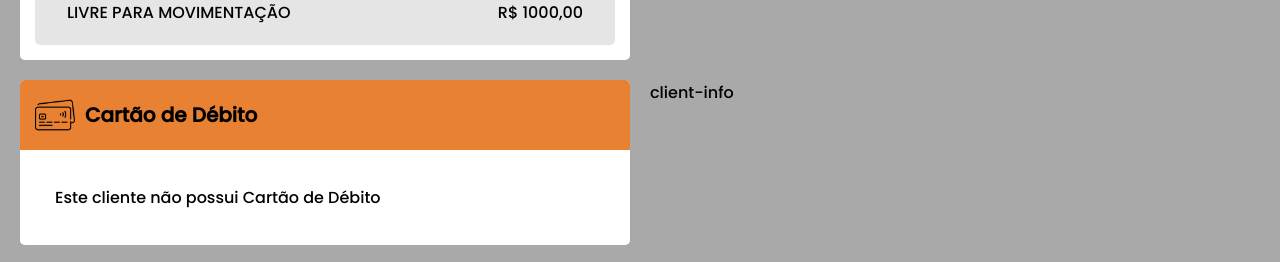
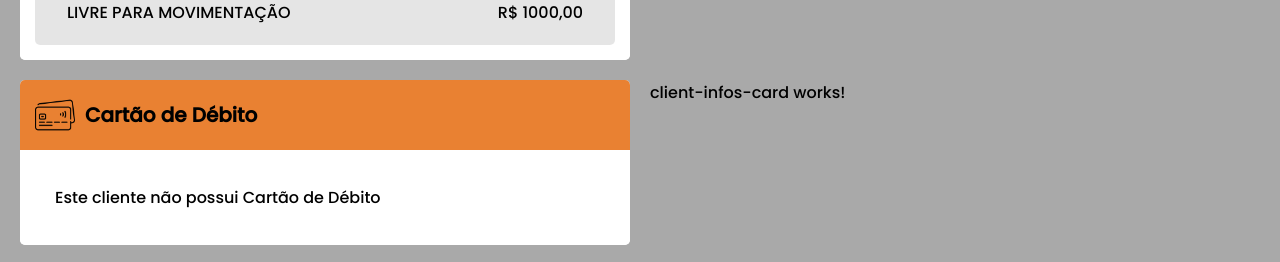
Before and after one commit to thiago-desenv/layout-cards-base-angular-refactored, an Angular app: page / in a window 1280 px wide. Shown: the part 555-817 px from the top of the page. Built offline with nearby package versions, Linux system fonts and the light colour scheme.

Commit message:
Criado o componente client-infos-card

```diff
--- a/src/app/app.component.html
+++ b/src/app/app.component.html
@@ -9,6 +9,6 @@
     <app-debit-card></app-debit-card>
   </div>
   <div class="item">
-    client-info
+    <app-client-infos-card></app-client-infos-card>
   </div>
 </div>
--- a/src/app/app.module.ts
+++ b/src/app/app.module.ts
@@ -5,13 +5,15 @@ import { AppComponent } from './app.component';
 import { BalanceCardComponent } from './components/balance-card/balance-card.component';
 import { CreditCardComponent } from './components/credit-card/credit-card.component';
 import { DebitCardComponent } from './components/debit-card/debit-card.component';
+import { ClientInfosCardComponent } from './components/client-infos-card/client-infos-card.component';
 
 @NgModule({
   declarations: [
     AppComponent,
     BalanceCardComponent,
     CreditCardComponent,
-    DebitCardComponent
+    DebitCardComponent,
+    ClientInfosCardComponent
   ],
   imports: [
     BrowserModule
--- /dev/null
+++ b/src/app/components/client-infos-card/client-infos-card.component.html
@@ -0,0 +1 @@
+<p>client-infos-card works!</p>
```
Also changed, not shown: src/app/components/client-infos-card/client-infos-card.component.ts (added, +10 -0 lines), src/app/components/client-infos-card/client-infos-card.component.scss (added), 1 other file (tests, documents, lock files or other folders).
